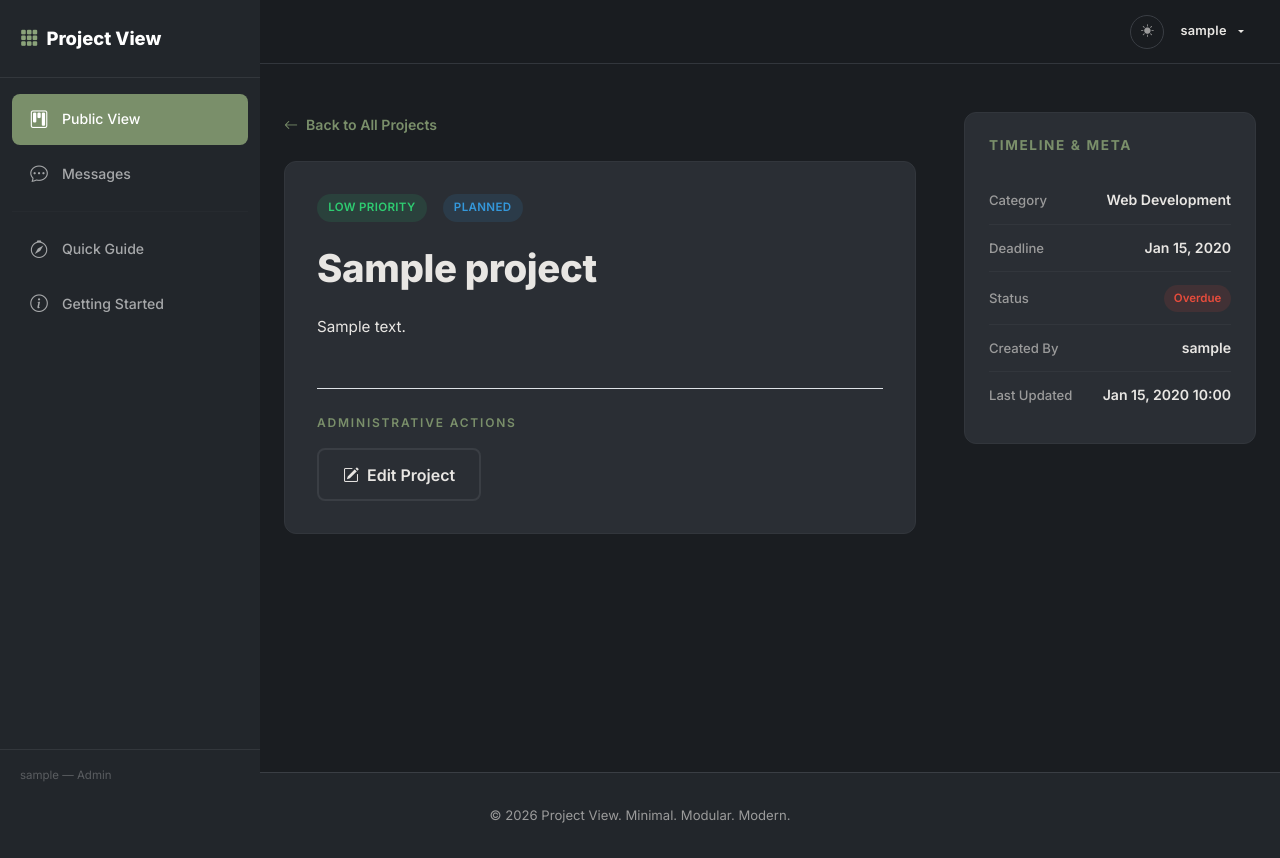
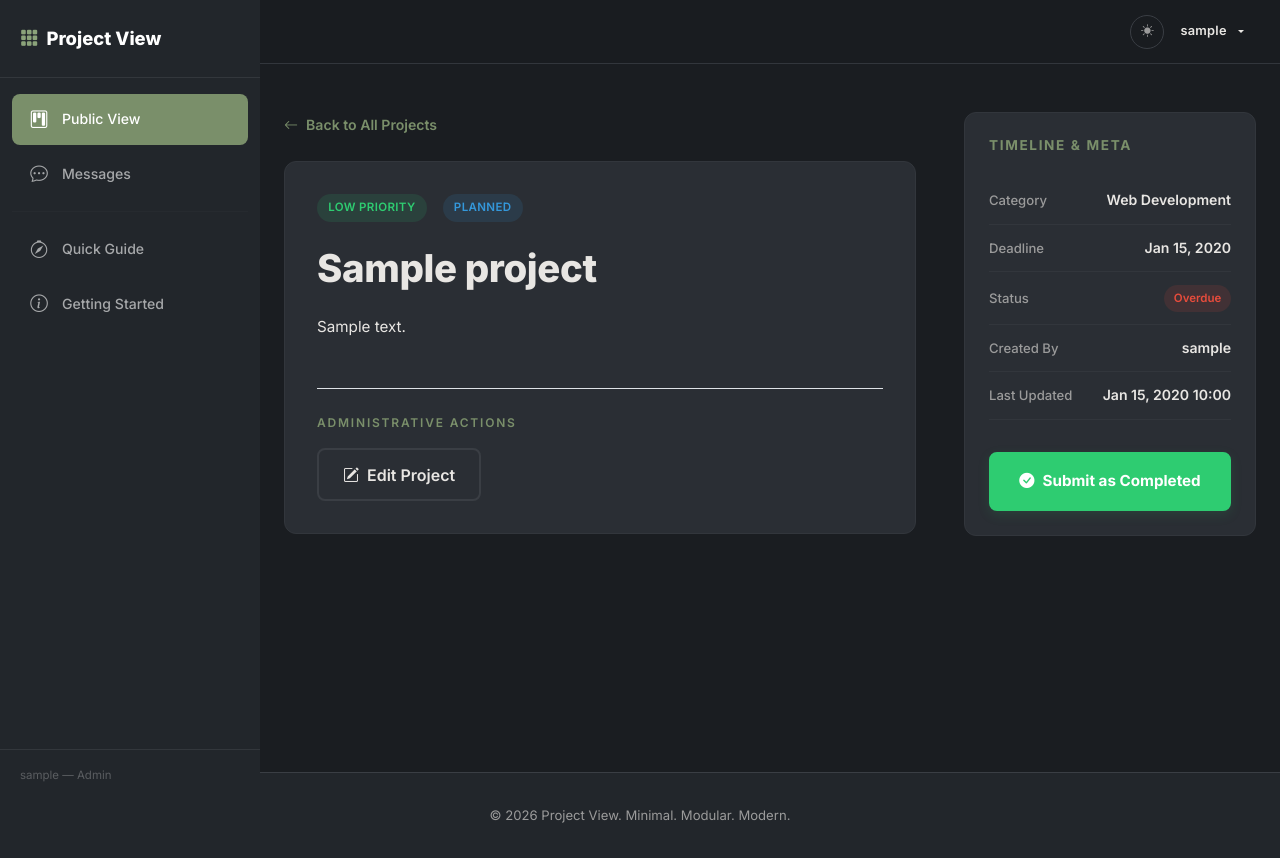
Before and after one commit to Vivek6282/ProjectView, a Django app: page /projects/1/ in a window 1280 px wide. Run offline with Django 5.2, Linux system fonts and the light colour scheme; a user stored in the database is signed in; tables that the repository leaves empty hold one stand-in row (values such as "Sample post").

Commit message:
Finalize project submission feature with UI indicators

```diff
--- a/projects/urls.py
+++ b/projects/urls.py
@@ -1,7 +1,10 @@
 from django.urls import path
 from . import views
+
+app_name = 'projects'
 
 urlpatterns = [
     path('', views.project_list_view, name='project_list'),
     path('<int:pk>/', views.project_detail_view, name='project_detail'),
+    path('<int:pk>/submit-complete/', views.submit_project_complete, name='project_submit_complete'),
 ]
--- a/projects/views.py
+++ b/projects/views.py
@@ -8,6 +8,10 @@ from django.db.models import Q
 from datetime import date
 from .models import Project
 from .forms import ProjectForm
+
+
+from django.views.decorators.http import require_POST
+from django.utils import timezone
 
 
 @never_cache
@@ -120,3 +124,16 @@ def admin_project_delete(request, pk):
         messages.success(request, 'Project deleted.')
         return redirect('/dashboard/projects/')
     return render(request, 'dashboard/project_delete.html', {'project': project})
+
+
+@never_cache
+@login_required
+@require_POST
+def submit_project_complete(request, pk):
+    project = get_object_or_404(Project, pk=pk)
+    if project.status != 'Done':
+        project.status = 'Done'
+        project.completed_at = timezone.now()
+        project.save()
+        messages.success(request, f'Project "{project.title}" has been submitted as completed.')
+    return redirect('projects:project_detail', pk=pk)
--- a/static/css/style.css
+++ b/static/css/style.css
@@ -207,6 +207,34 @@ body {
     box-shadow: 0 4px 12px rgba(192, 57, 43, 0.25);
 }
 
+.pv-btn-complete {
+    background: var(--pv-green);
+    color: #fff;
+    border: 2px solid var(--pv-green);
+    font-weight: 700;
+    font-size: 0.95rem;
+    padding: 0.8rem 1.5rem;
+    border-radius: var(--pv-radius-sm);
+    transition: all var(--pv-transition);
+    box-shadow: 0 4px 12px rgba(39, 174, 96, 0.15);
+}
+
+.pv-btn-complete:hover {
+    background: #219150;
+    border-color: #219150;
+    color: #fff;
+    transform: translateY(-2px);
+    box-shadow: 0 6px 20px rgba(39, 174, 96, 0.25);
+}
+
+.pv-completed-indicator {
+    background: var(--pv-green-bg);
+    color: var(--pv-green);
+    border: 1.5px dashed var(--pv-green);
+    border-radius: var(--pv-radius-sm);
+    text-align: center;
+}
+
 .pv-btn-danger-outline {
     background: transparent;
     color: var(--pv-red);
--- a/templates/projects/project_detail.html
+++ b/templates/projects/project_detail.html
@@ -77,6 +77,23 @@
                     <span class="pv-meta-label">Last Updated</span>
                     <span class="pv-meta-value smaller">{{ project.updated_at|date:'M d, Y H:i' }}</span>
                 </div>
+
+                <div class="mt-4 pt-2">
+                    {% if project.status != 'Done' %}
+                        <form method="post" action="{% url 'projects:project_submit_complete' project.id %}" onsubmit="return confirm('Are you sure you want to mark this project as completed?')">
+                            {% csrf_token %}
+                            <button type="submit" class="btn pv-btn-complete w-100 py-3">
+                                <i class="bi bi-check-circle-fill me-2"></i>Submit as Completed
+                            </button>
+                        </form>
+                    {% else %}
+                        <div class="pv-completed-indicator w-100 p-3">
+                            <i class="bi bi-check-all fs-4 d-block mb-1"></i>
+                            <strong class="d-block">Project Completed</strong>
+                            <span class="smaller opacity-75">Finalized on {{ project.completed_at|date:'M d, Y' }}</span>
+                        </div>
+                    {% endif %}
+                </div>
             </aside>
         </div>
     </div>
```
